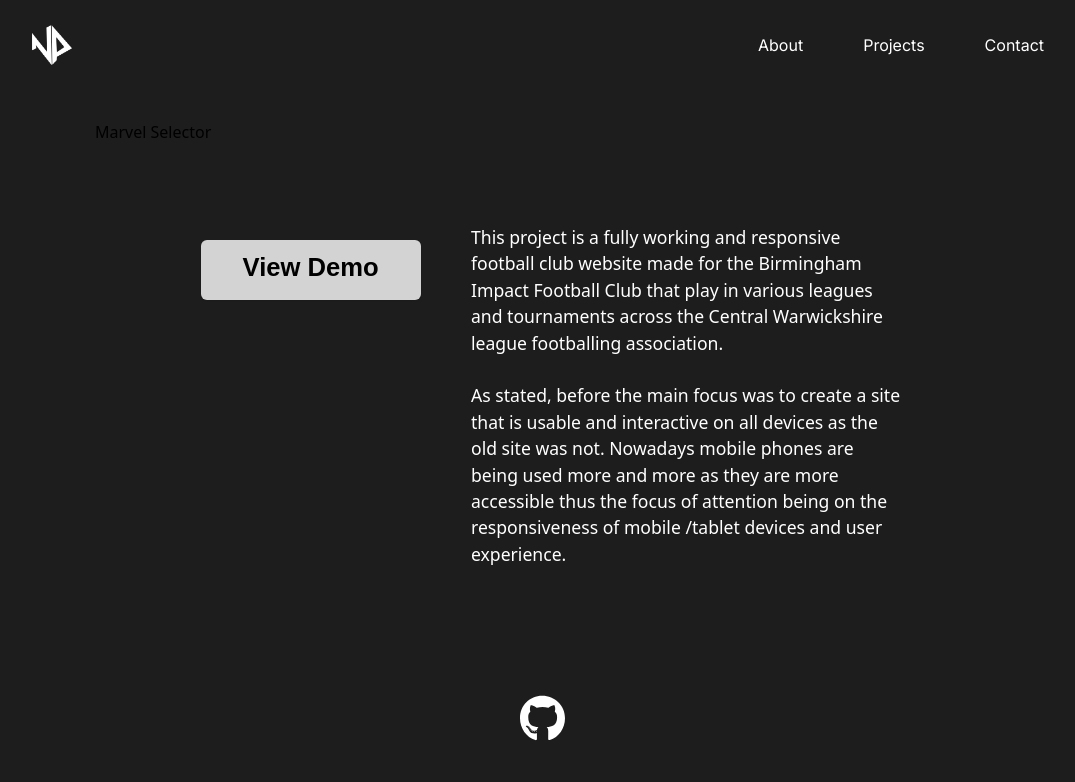
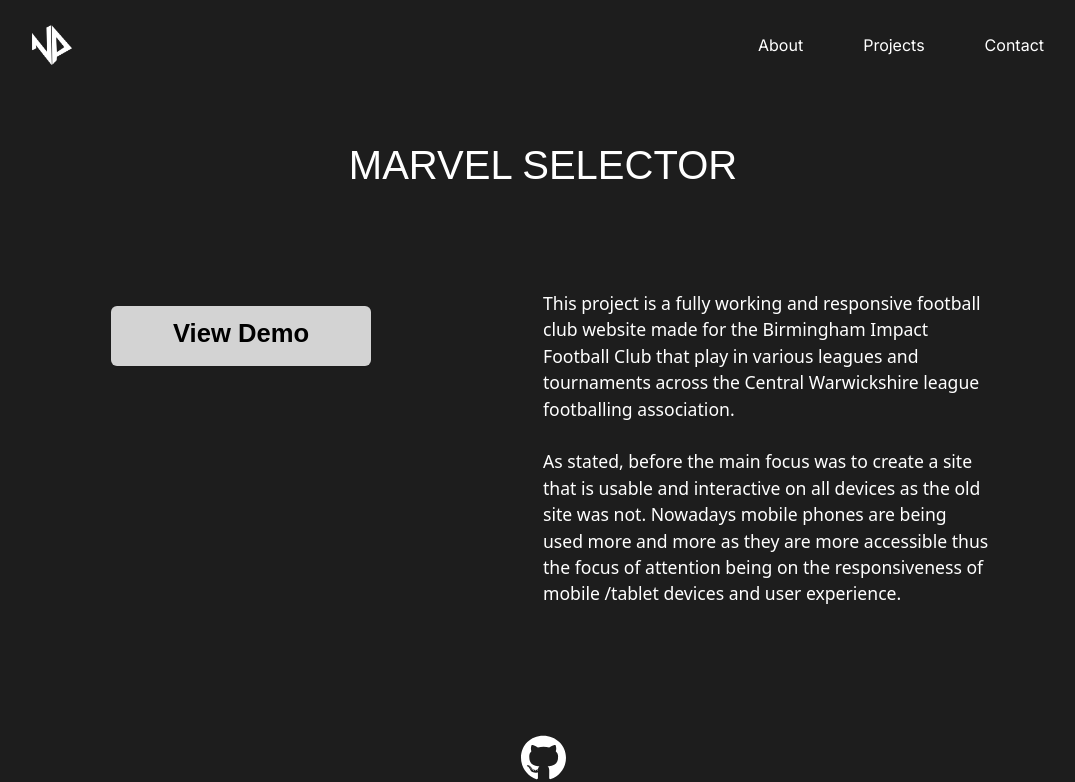
Before and after one commit to Nathan-47/nathanparchment.com-v03, a React (Create React App) app: page /marvelapi in a window 1280 px wide. Shown: the top 782 px of the page, without its empty margins (97-1172 px from the left). Built offline with nearby package versions, Linux system fonts and the light colour scheme; a web font is replaced by a local one.

Commit message:
Add files via upload

```diff
--- a/src/sass/style.scss
+++ b/src/sass/style.scss
@@ -808,6 +808,18 @@
   color: $secondary-color;
   font-size: 1.1rem;
 }
+.project-heading-default{
+  font-family: $archivo;
+  color: $secondary-color;
+  font-size: 2.5rem;
+  text-transform: uppercase;
+  padding: 15px;
+  margin: 20px auto;
+  text-align: center;
+}
+.gap-12 {
+  gap: 1rem !important;
+}
 #demo-btn {
   text-align: center;
   font-family: $archivo;
@@ -833,13 +845,25 @@
   margin-top: 50px;
 }
 
+@media screen and (max-width: 1740px) {
+.gap-12 {
+    gap: 0rem !important;
+}
+}
+
+@media screen and (max-width: 1500px) {
+.gap-12 {
+    gap: 0rem !important;
+}
+}
+
 @media screen and (max-width: 1400px) and (min-width: 1024px) {
   .project-body {
-    width: 80%;
+    width: 100%;
     margin: auto;
     margin-top: 80px;
 }
-  #demo-btn {width: 220px;}
+  #demo-btn {width: 260px;}
 }
 
 @media screen and (max-width: 1023px) {
```
